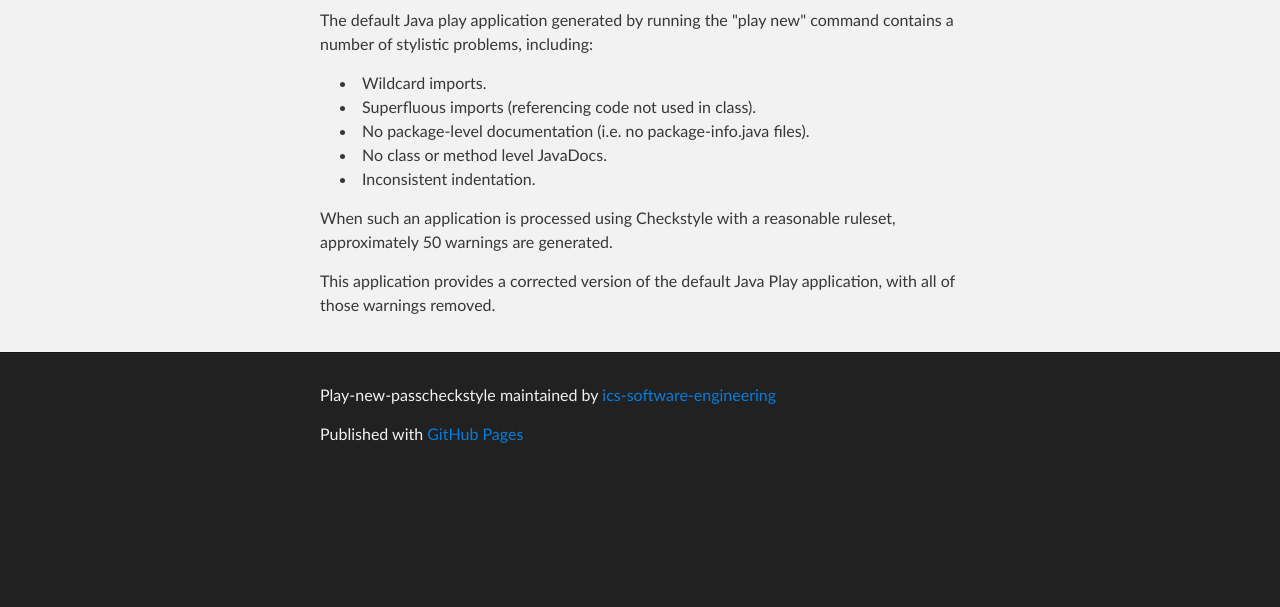
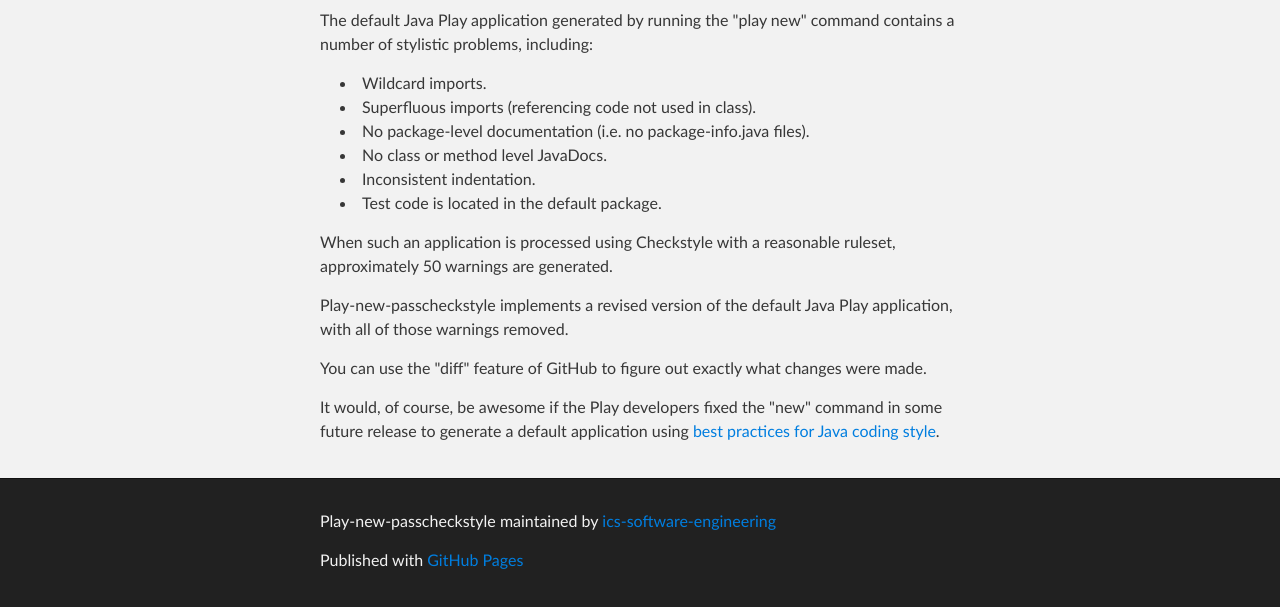
Before and after one commit to ics-software-engineering/play-new-passcheckstyle, a plain HTML site: page index.html in a window 1280 px wide. Shown: the part 252-859 px from the top of the page. Before the commit the page ends 800 px from the top, so only its background shows below. Drawn offline with Linux system fonts and the light colour scheme.

Commit message:
Create gh-pages branch via GitHub

```diff
--- a/index.html
+++ b/index.html
@@ -31,7 +31,7 @@
     <!-- MAIN CONTENT -->
     <div id="main_content_wrap" class="outer">
       <section id="main_content" class="inner">
-        <p>The default Java play application generated by running the "play new" command contains a number of
+        <p>The default Java Play application generated by running the "play new" command contains a number of
 stylistic problems, including:</p>
 
 <ul>
@@ -40,11 +40,17 @@ stylistic problems, including:</p>
 <li>No package-level documentation (i.e. no package-info.java files).</li>
 <li>No class or method level JavaDocs.</li>
 <li>Inconsistent indentation.</li>
+<li>Test code is located in the default package.</li>
 </ul><p>When such an application is processed using Checkstyle with a reasonable ruleset,
 approximately 50 warnings are generated.</p>
 
-<p>This application provides a corrected version of the default Java Play application, with all of
+<p>Play-new-passcheckstyle implements a revised version of the default Java Play application, with all of
 those warnings removed.  </p>
+
+<p>You can use the "diff" feature of GitHub to figure out exactly what changes were made.</p>
+
+<p>It would, of course, be awesome if the Play developers fixed the "new" command in some
+future release to generate a default application using <a href="http://en.wikipedia.org/wiki/The_Elements_of_Java_Style">best practices for Java coding style</a>.</p>
       </section>
     </div>
 
--- a/params.json
+++ b/params.json
@@ -1 +1 @@
-{"name":"Play-new-passcheckstyle","tagline":"A default play project that passes checkstyle.","body":"The default Java play application generated by running the \"play new\" command contains a number of\r\nstylistic problems, including:\r\n\r\n  * Wildcard imports.\r\n  * Superfluous imports (referencing code not used in class).\r\n  * No package-level documentation (i.e. no package-info.java files).\r\n  * No class or method level JavaDocs.\r\n  * Inconsistent indentation.\r\n  \r\nWhen such an application is processed using Checkstyle with a reasonable ruleset, \r\napproximately 50 warnings are generated.\r\n\r\nThis application provides a corrected version of the default Java Play application, with all of\r\nthose warnings removed.  \r\n   \r\n","google":"","note":"Don't delete this file! It's used internally to help with page regeneration."}
+{"name":"Play-new-passcheckstyle","tagline":"A default play project that passes checkstyle.","body":"The default Java Play application generated by running the \"play new\" command contains a number of\r\nstylistic problems, including:\r\n\r\n  * Wildcard imports.\r\n  * Superfluous imports (referencing code not used in class).\r\n  * No package-level documentation (i.e. no package-info.java files).\r\n  * No class or method level JavaDocs.\r\n  * Inconsistent indentation.\r\n  * Test code is located in the default package.\r\n  \r\nWhen such an application is processed using Checkstyle with a reasonable ruleset, \r\napproximately 50 warnings are generated.\r\n\r\nPlay-new-passcheckstyle implements a revised version of the default Java Play application, with all of\r\nthose warnings removed.  \r\n\r\nYou can use the \"diff\" feature of GitHub to figure out exactly what changes were made.\r\n\r\nIt would, of course, be awesome if the Play developers fixed the \"new\" command in some\r\nfuture release to generate a default application using [best practices for Java coding style](http://en.wikipedia.org/wiki/The_Elements_of_Java_Style).\r\n   \r\n","google":"","note":"Don't delete this file! It's used internally to help with page regeneration."}
```
